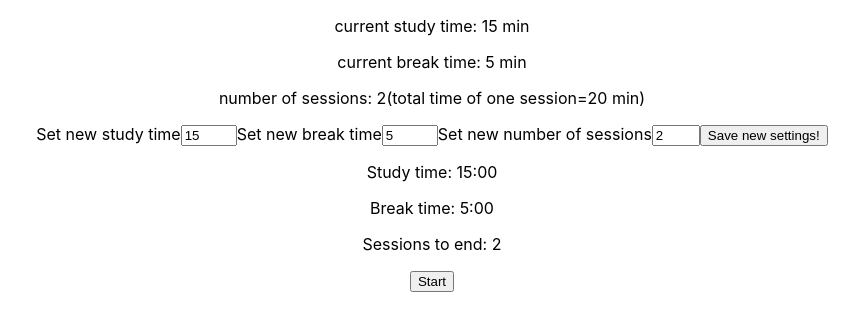
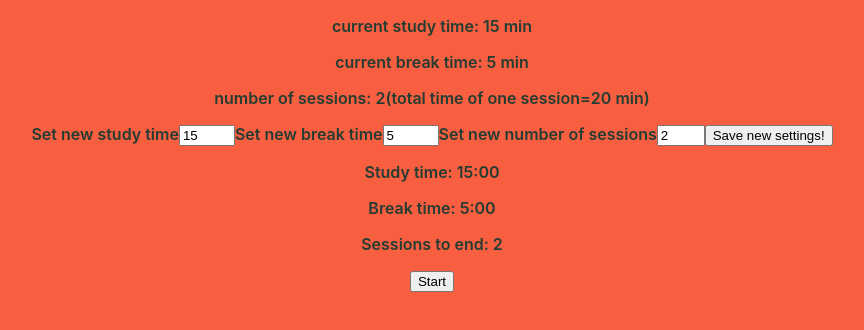
Before and after one commit to mb-dir/Pomodoro-Deluxe, a React (Create React App) app: page / in a window 1280 px wide. Shown: the top 330 px of the page, without its empty margins (208-1072 px from the left). Built offline with nearby package versions, Linux system fonts and the light colour scheme.

Commit message:
General colors for app

```diff
--- a/src/index.css
+++ b/src/index.css
@@ -2,6 +2,9 @@
   box-sizing: border-box;
 }
 body {
+  background-color: #f75f40;
+  color: #243c32;
+  font-weight: 600;
   margin: 0;
   text-align: center;
   font-family: -apple-system, BlinkMacSystemFont, 'Segoe UI', 'Roboto', 'Oxygen',
```
